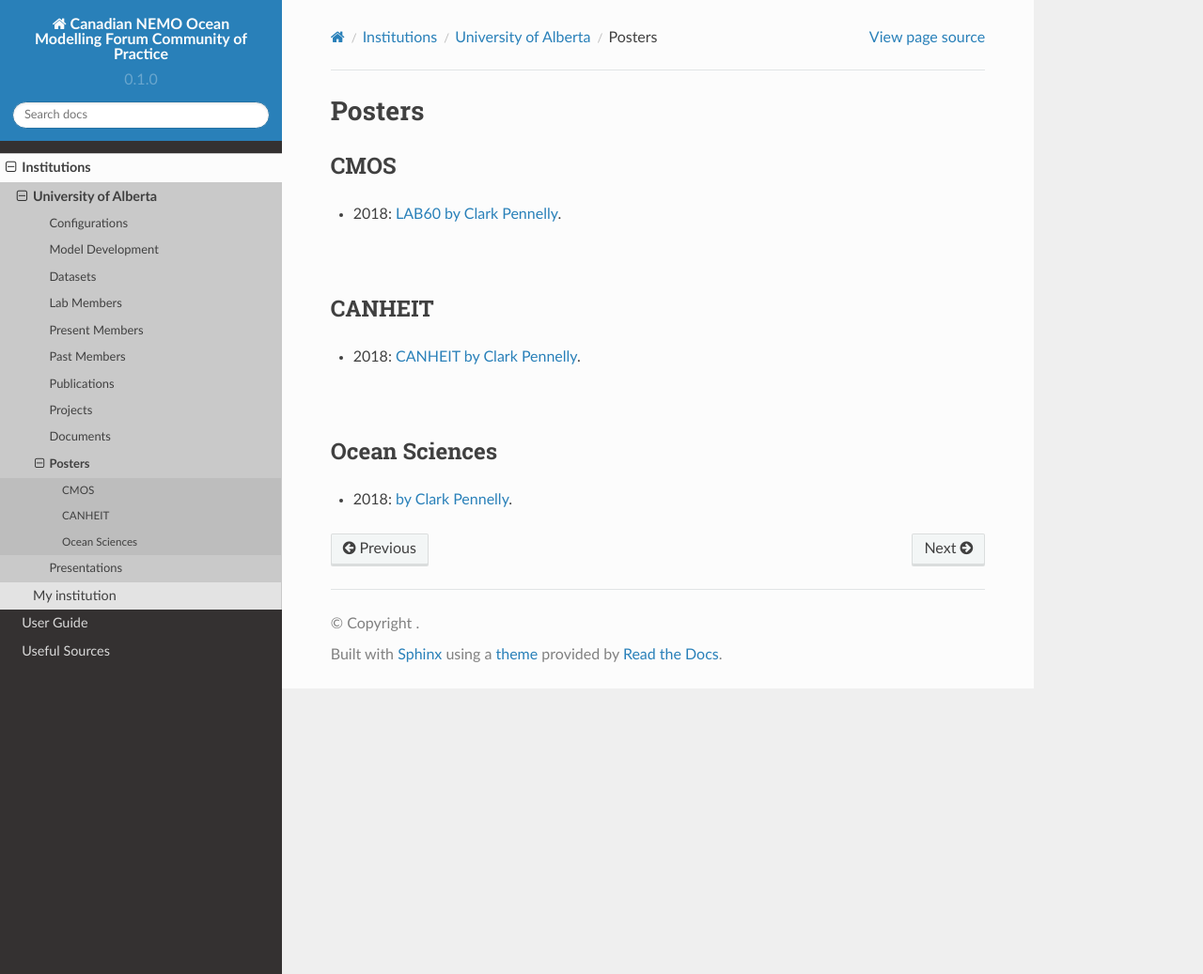
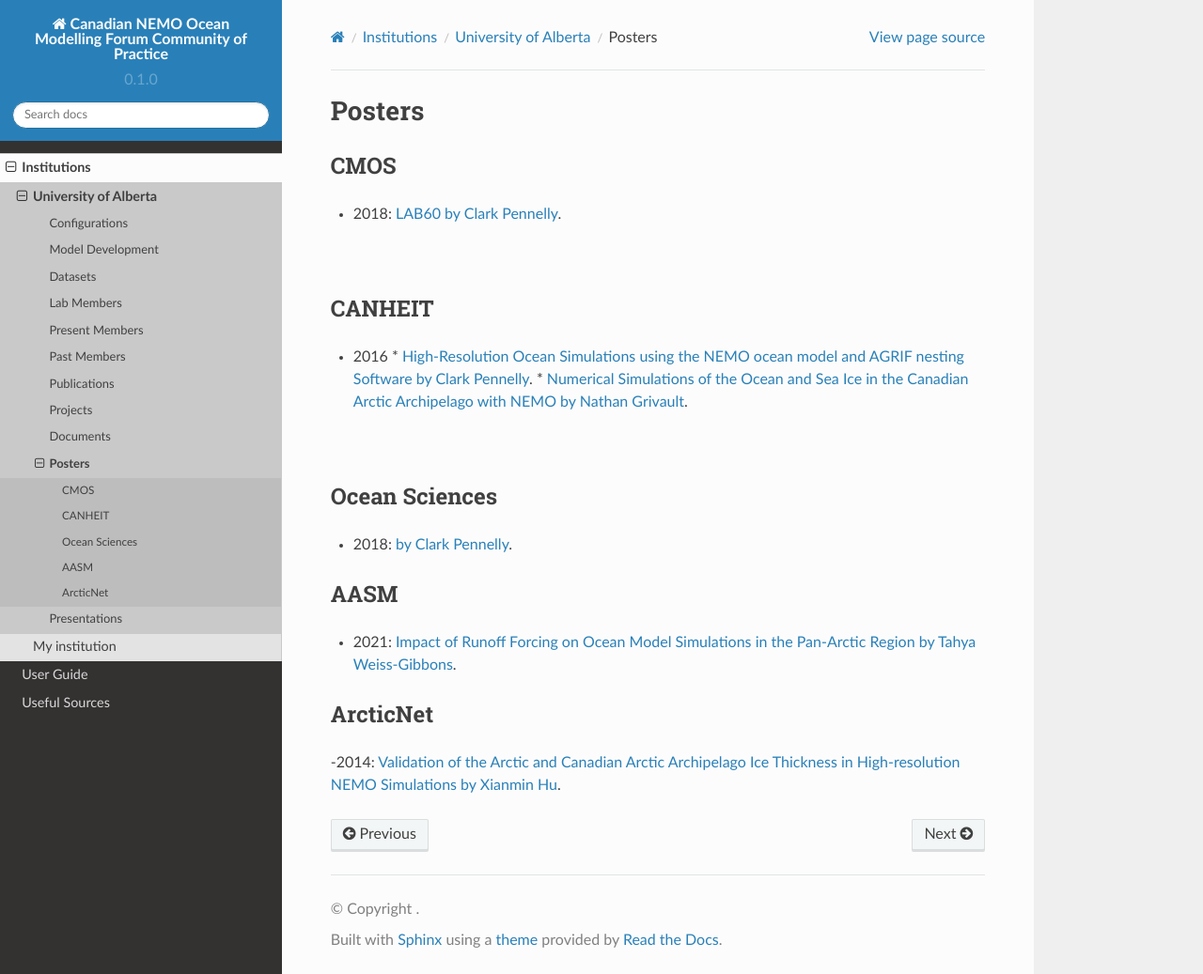
Before and after one commit to UofA-NEMO/Canadian-NEMO-Ocean-Modelling-Forum-Community-of-Practice, a Sphinx documentation site: the page built from docs/Institutions/UofA/Posters.rst, in a window 1280 px wide and 1037 px high. Shown: the whole window at 94% size. Built offline with Sphinx 7.4.7 and the Read the Docs theme 2.0.0, drawn with Linux system fonts in a browser that asks for light colours.

Commit message:
Update Posters.rst

```diff
--- a/docs/Institutions/UofA/Posters.rst
+++ b/docs/Institutions/UofA/Posters.rst
@@ -11,7 +11,9 @@ CMOS
 CANHEIT
 -------
 
-- 2018: `CANHEIT by Clark Pennelly <../../../_static/_UofA/CANHEIT_2016_Pennelly.pdf>`_.
+- 2016
+  * `High-Resolution Ocean Simulations using the NEMO ocean model and AGRIF nesting Software by Clark Pennelly <../../../_static/_UofA/CANHEIT_2016_Pennelly.pdf>`_.
+  * `Numerical Simulations of the Ocean and Sea Ice in the Canadian Arctic Archipelago with NEMO by Nathan Grivault <../../../_static/_UofA/CANHEIT_P_2016_Grivault.pdf>`_.
 
 |
 
@@ -19,3 +21,13 @@ Ocean Sciences
 --------------
 
 - 2018: `by Clark Pennelly <../../../_static/_UofA/OceanSci_2018_Pennelly.pdf>`_.
+
+AASM
+----
+
+- 2021: `Impact of Runoff Forcing on Ocean Model Simulations in the Pan-Arctic Region by Tahya Weiss-Gibbons <../../../_static/_UofA/AAM2021 Poster Tahya Weiss-Gibbons.pdf>`_.
+
+ArcticNet
+---------
+
+-2014: `Validation of the Arctic and Canadian Arctic Archipelago Ice Thickness in High-resolution NEMO Simulations by Xianmin Hu <../../../_static/_UofA/ArcticNet_T_2014_HU.pdf>`_.
```
